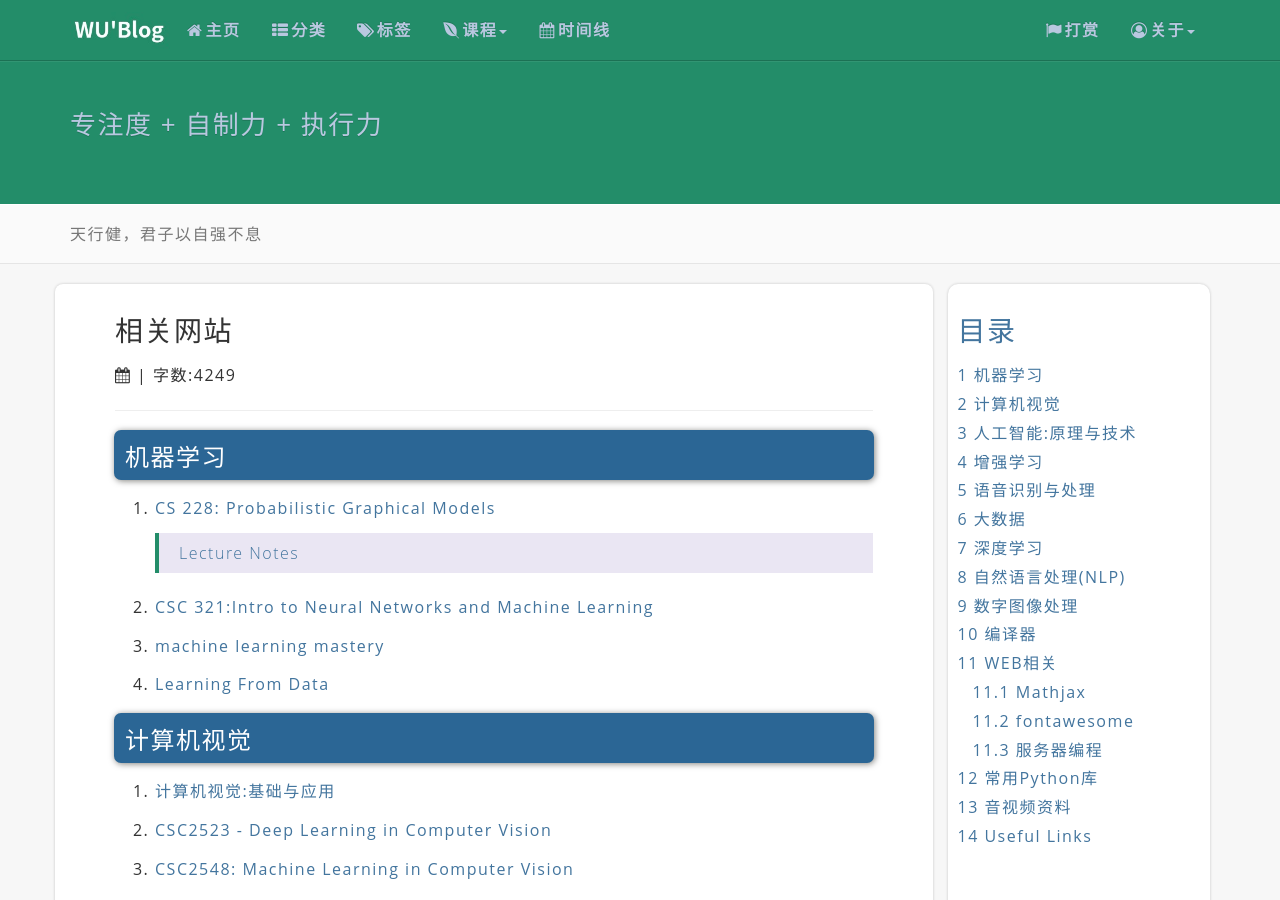
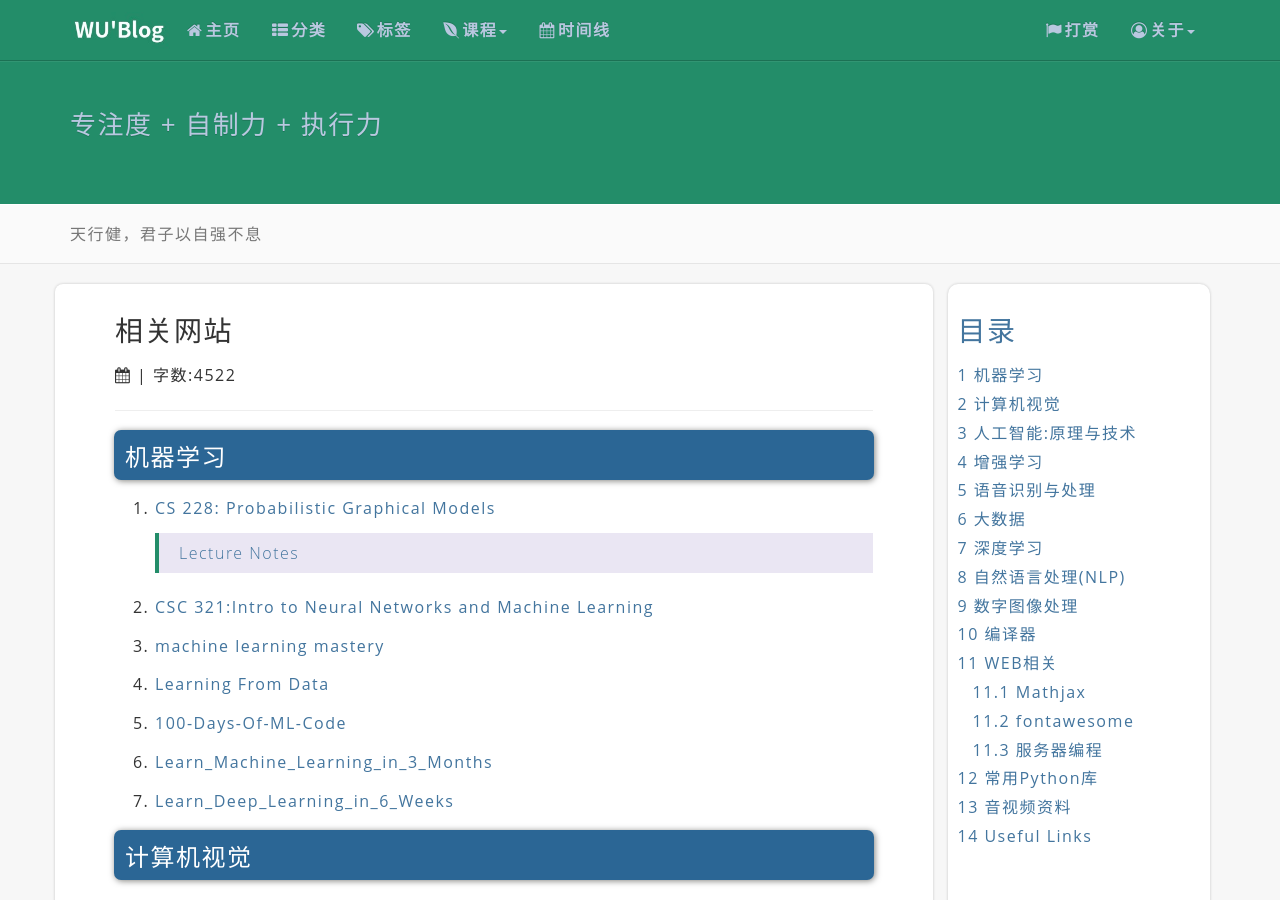
Before and after one commit to 13324077/13324077.github.io, a Jekyll site: the page built from reference.md, in a window 1280 px wide and 900 px high. Built offline with Jekyll 4.4.1, drawn with Linux system fonts in a browser that asks for light colours; comment, search, counter and statistics services are not loaded.

Commit message:
modify the reference.md

```diff
--- a/reference.md
+++ b/reference.md
@@ -15,6 +15,12 @@ permalink: /reference/
 3. [machine learning mastery](https://machinelearningmastery.com/start-here/)
 
 4. [Learning From Data](https://work.caltech.edu/telecourse.html)
+
+5. [100-Days-Of-ML-Code](https://github.com/Avik-Jain/100-Days-Of-ML-Code)
+
+6. [Learn_Machine_Learning_in_3_Months](https://github.com/llSourcell/Learn_Machine_Learning_in_3_Months)
+
+7. [Learn_Deep_Learning_in_6_Weeks](https://github.com/llSourcell/Learn_Deep_Learning_in_6_Weeks)
 
 # 计算机视觉
 
```
